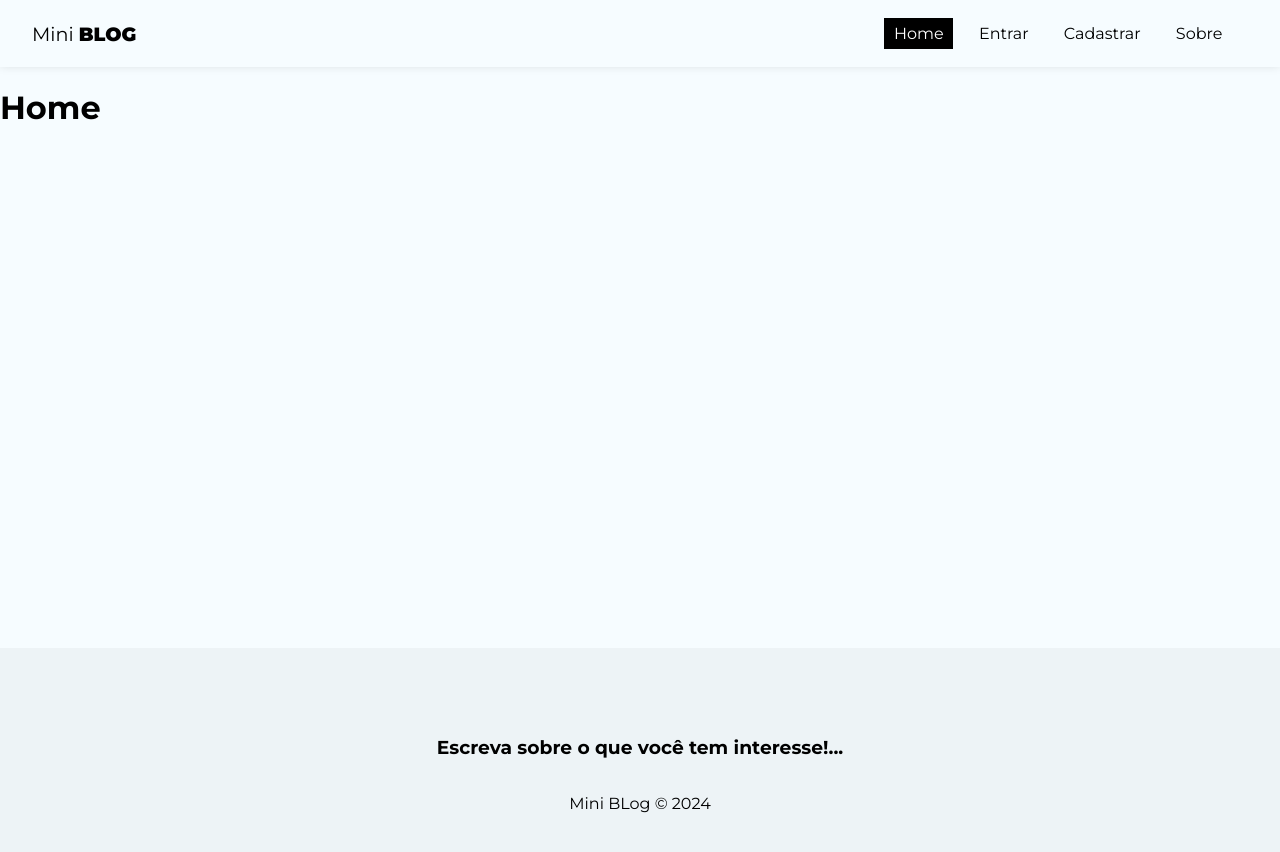
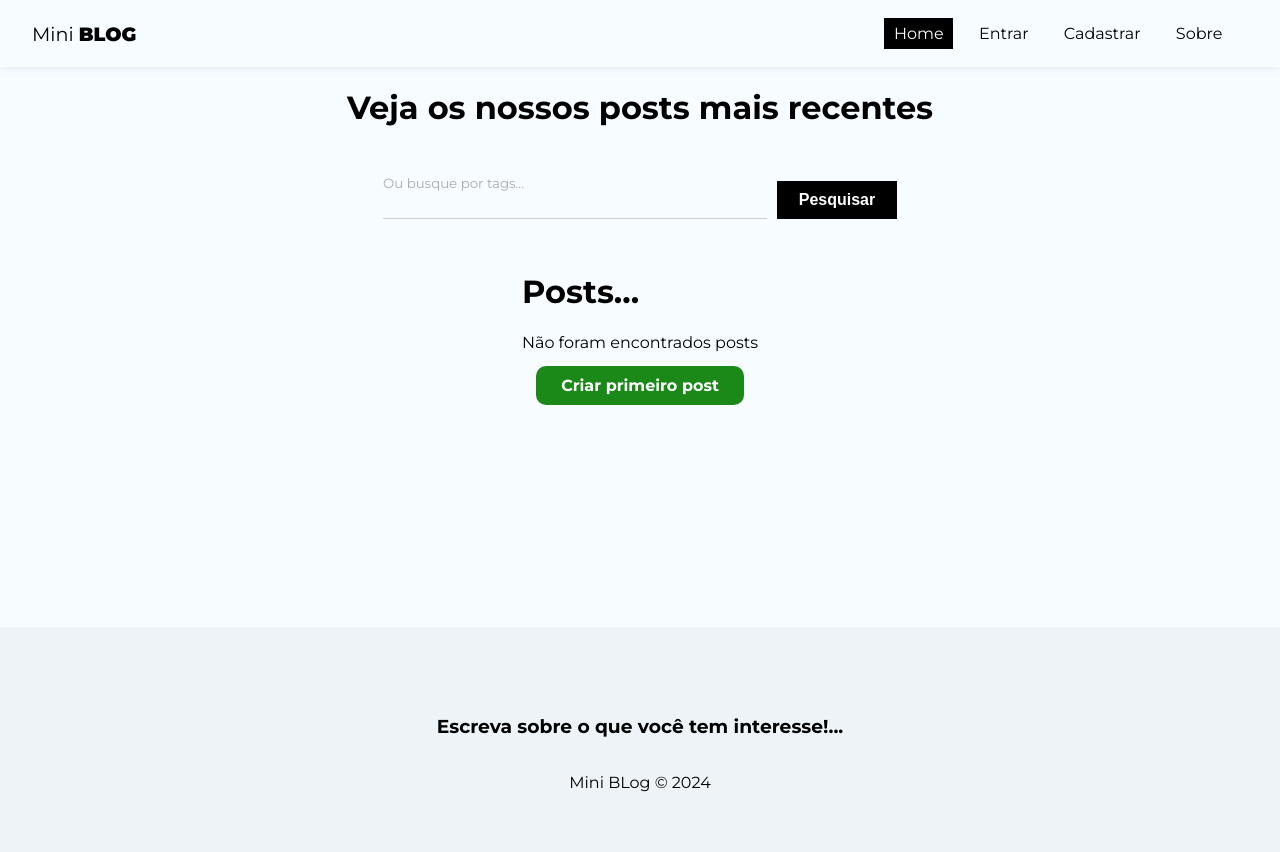
Before and after one commit to romildoalimajr/miniblog, a React (Create React App) app: page / in a window 1280 px wide. Shown: the top 852 px of the page. Built offline with nearby package versions, Linux system fonts and the light colour scheme; no server answers.

Commit message:
Estruturando a home do blog.

```diff
--- a/src/pages/CreatePost/CreatePost.js
+++ b/src/pages/CreatePost/CreatePost.js
@@ -56,7 +56,6 @@
         //redirect to home page
 
         navigate("/");
-
 
     };
 
--- a/src/pages/Home/HOme.module.css
+++ b/src/pages/Home/HOme.module.css
@@ -0,0 +1,31 @@
+.home {
+    display: flex;
+    flex-direction: column;
+    align-items: center;
+    justify-content: center;
+}
+
+.search_form {
+    max-width: 100%;
+    width: 60%;
+    display: flex;
+    justify-content: center;
+    margin-bottom: 2em;
+}
+
+.search_form input {
+    margin-right: 10px;
+    width: 50%;
+}
+
+.noposts {
+    text-align: center;
+}
+
+.noposts p {
+    margin-bottom: 1.5em;
+}
+
+.noposts a {
+    padding: 10px 25px;
+}
--- a/src/pages/Home/Home.js
+++ b/src/pages/Home/Home.js
@@ -1,9 +1,35 @@
-import styles from './HOme.module.css';
+import styles from './Home.module.css';
+import { useNavigate, Link } from 'react-router-dom';
+import { useState } from 'react';
+
+// components
 
 const Home = () => {
+
+  const [query, setQuery] = useState("");
+  const [posts] = useState([]);
+
+  const handleSubmit = (e) => {
+    e.preventDefault();
+  }
+
+
   return (
-    <div>
-      <h1>Home</h1>
+    <div className={styles.home}>
+      <h1>Veja os nossos posts mais recentes</h1>
+      <form onSubmit={handleSubmit} className={styles.search_form}>
+        <input type="text" placeholder='Ou busque por tags...' onChange={(e) => setQuery(e.target.value)} />
+        <button className='btn btn-dark' >Pesquisar</button>
+      </form>
+      <div>
+        <h1>Posts...</h1>
+        {posts && posts.length === 0 && (
+          <div className={styles.noposts}>
+            <p>Não foram encontrados posts</p>
+            <Link to="/posts/create" className="btn">Criar primeiro post</Link>
+          </div>
+        )}
+      </div>
     </div>
   )
 }
```
